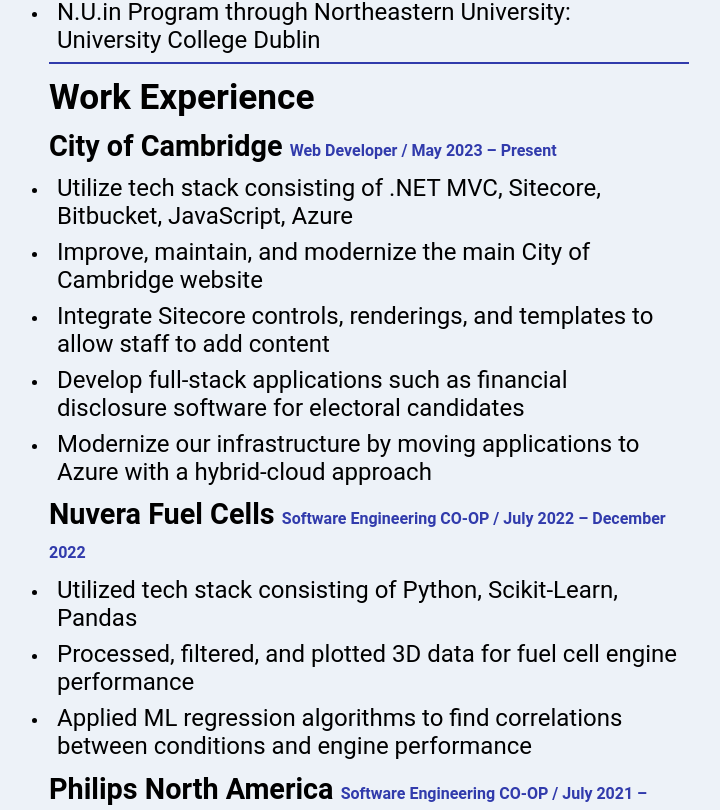
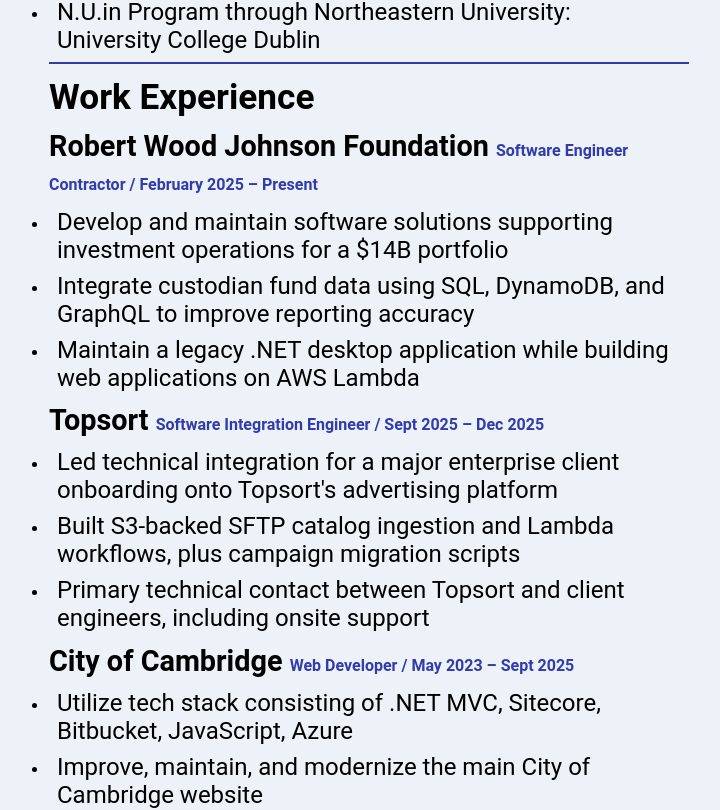
Before and after one commit to FrankPizz10/PortfolioWebsite, a React (Create React App) app: page /resume in a window 1280 px wide. Shown: the part 351-1161 px from the top of the page, without its empty margins (271-991 px from the left). Built offline with nearby package versions, Linux system fonts and the light colour scheme; no server answers.

Commit message:
Refresh resume page from current resume: add RWJF and Topsort, fix dates (AI-assisted via Jarvis)

```diff
--- a/src/container/Resume/Resume.tsx
+++ b/src/container/Resume/Resume.tsx
@@ -15,8 +15,24 @@ const Resume = () => {
             </div>
             <div className="app__resume-experience">
                 <h1>Work Experience</h1>
+                <div className="rwjf">
+                    <h3>Robert Wood Johnson Foundation <span>Software Engineer Contractor	/ February 2025 – Present</span></h3>
+                    <ul>
+                        <li><p>Develop and maintain software solutions supporting investment operations for a $14B portfolio</p></li>
+                        <li><p>Integrate custodian fund data using SQL, DynamoDB, and GraphQL to improve reporting accuracy</p></li>
+                        <li><p>Maintain a legacy .NET desktop application while building web applications on AWS Lambda</p></li>
+                    </ul>
+                </div>
+                <div className="topsort">
+                    <h3>Topsort <span>Software Integration Engineer	/ Sept 2025 – Dec 2025</span></h3>
+                    <ul>
+                        <li><p>Led technical integration for a major enterprise client onboarding onto Topsort's advertising platform</p></li>
+                        <li><p>Built S3-backed SFTP catalog ingestion and Lambda workflows, plus campaign migration scripts</p></li>
+                        <li><p>Primary technical contact between Topsort and client engineers, including onsite support</p></li>
+                    </ul>
+                </div>
                 <div className="nuvera">
-                    <h3>City of Cambridge <span>Web Developer	/ May 2023 – Present</span></h3>
+                    <h3>City of Cambridge <span>Web Developer	/ May 2023 – Sept 2025</span></h3>
                     <ul>
                         <li><p>Utilize tech stack consisting of .NET MVC, Sitecore, Bitbucket, JavaScript, Azure</p></li>
                         <li><p>Improve, maintain, and modernize the main City of Cambridge website</p></li>
@@ -43,7 +59,7 @@ const Resume = () => {
                     </ul>
                 </div>
                 <div className="insulet">
-                    <h3>Insulet	 <span>System Test Engineer CO-OP / July 2021 – December 2021</span></h3>
+                    <h3>Insulet	 <span>System Test Engineer CO-OP / July 2020 – December 2020</span></h3>
                     <ul>
                         <li><p>Utilized tech stack consisting of Python, Pandas, and MATLAB</p></li>
                         <li><p>Generated Python scripts using Pandas and MATLAB scripts to analyze clinical data</p></li>
@@ -79,7 +95,7 @@ const Resume = () => {
                 <div className="certifications">
                     <ul>
                         <li><p><strong>Volunteering: </strong>Assisted the Maverick Foundation as a Web Consultant to help them launch a new website</p></li>
-                        <li><p><strong>Certifications: </strong>Sitecore 10, Microsoft Certified: Azure Fundamentals</p></li>
+                        <li><p><strong>Certifications: </strong>Congressional Gold Medal, Sitecore 10, Microsoft Certified: Azure Fundamentals</p></li>
                     </ul>
                 </div>
             </div>
```
